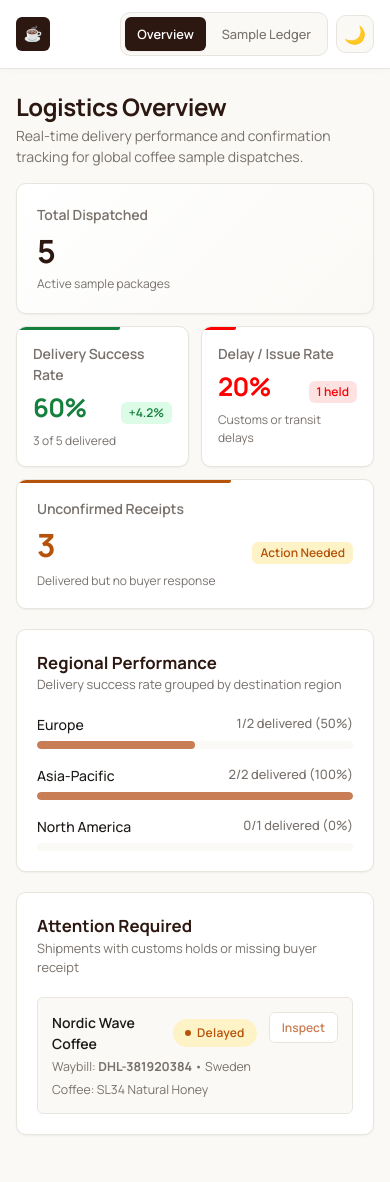
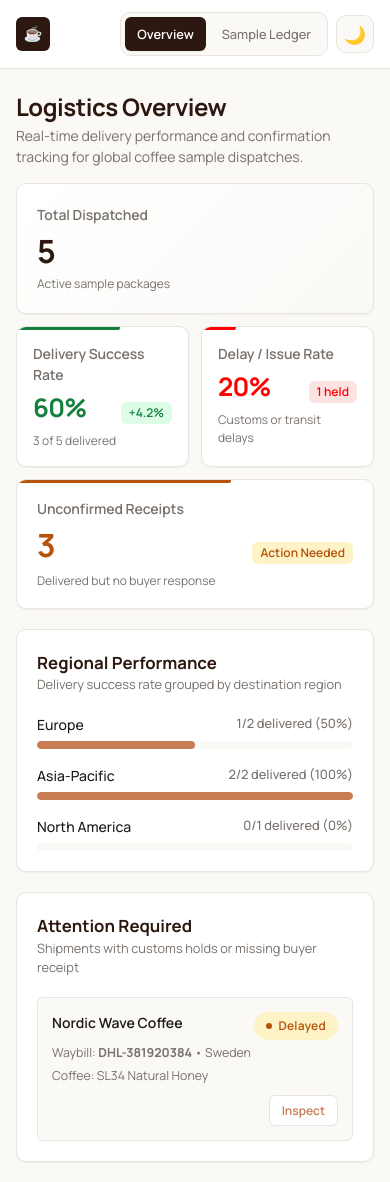
Before and after one commit to ngvgi/Shipment-Tracking, a React (Vite) app: page / in a window 390 px wide. Before the commit the page ends 1155 px from the top, so only its background shows below. Built offline with nearby package versions, Linux system fonts and the light colour scheme.

Commit message:
Update: Layout on Delays card for mobile

```diff
--- a/src/components/overview/DelayedAlerts.jsx
+++ b/src/components/overview/DelayedAlerts.jsx
@@ -40,9 +40,7 @@ export default function DelayedAlerts({ shipments }) {
           flaggedShipments.map((shipment) => (
             <div key={shipment.id} className={styles.alertItem}>
               <div className={styles.alertLeft}>
-                <div
-                  style={{ display: "flex", alignItems: "center", gap: "8px" }}
-                >
+                <div className={styles.alertHeader}>
                   <span className={styles.alertTitle}>
                     {shipment.buyerName}
                   </span>
--- a/src/components/overview/Overview.module.css
+++ b/src/components/overview/Overview.module.css
@@ -255,6 +255,13 @@
   display: flex;
   flex-direction: column;
   gap: 4px;
+  width: 100%;
+}
+
+.alertHeader {
+  display: flex;
+  align-items: center;
+  gap: 8px;
 }
 
 .alertTitle {
@@ -341,3 +348,25 @@
     padding: 18px 20px;
   }
 }
+
+/* ==========================================
+   📱 SMALL MOBILE TWEAKS (< 425px)
+   ========================================== */
+
+@media (max-width: 425px) {
+  .alertItem {
+    flex-direction: column;
+    align-items: stretch;
+    gap: 10px;
+  }
+
+  .alertHeader {
+    justify-content: space-between;
+    align-items: flex-start;
+    width: 100%;
+  }
+
+  .actionButton {
+    align-self: flex-end;
+  }
+}
```
